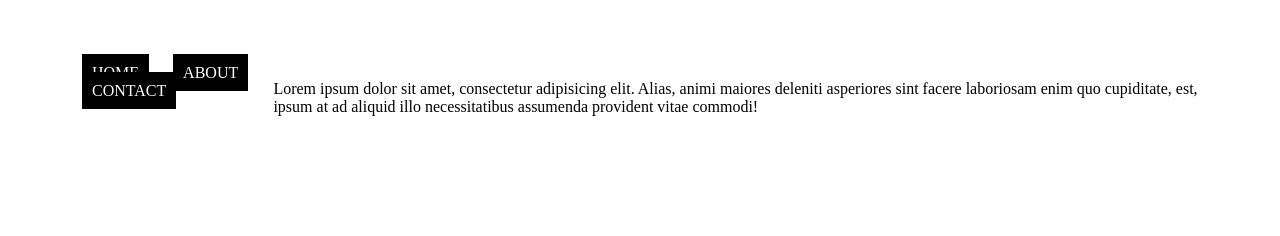
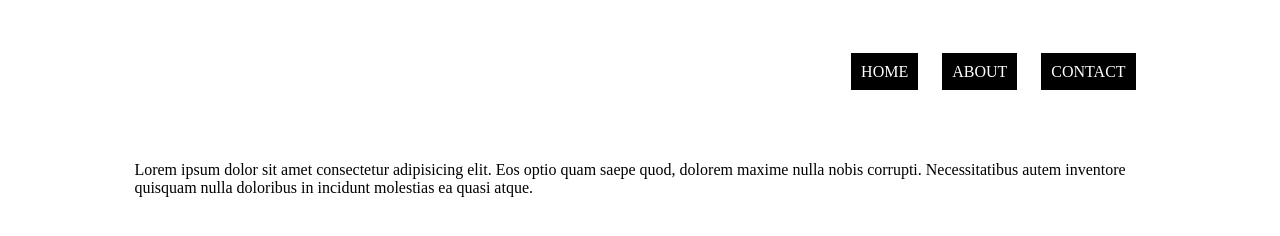
Before and after one commit to RSDuff/desn3035-a1, a plain HTML site: page index.html in a window 1280 px wide. Drawn offline with Linux system fonts and the light colour scheme.

Commit message:
Fixed issue with div header container

```diff
--- a/index.html
+++ b/index.html
@@ -10,17 +10,25 @@
 
 <body>
     <div class="container">
-        <div>
+        <header>
+            <div class = "headerContainer">
                 <nav class="header">
                     <a href="index.html" tag="_self">Home</a>
-                <a href="https://www.google.com/" tag="_self">About</a>
+                    <a href="About.html" tag="_self">About</a>
                     <a href="https://www.google.com/" tag="_self">Contact</a>
                 </nav>
             </div>
+        </header>
 
-        <div class="content">
-            <p>Lorem ipsum dolor sit amet, consectetur adipisicing elit. Alias, animi maiores deleniti asperiores sint facere laboriosam enim quo cupiditate, est, ipsum at ad aliquid illo necessitatibus assumenda provident vitae commodi!</p>
+        <main>
+            <div class="mainContainer">
+
+                <p>Lorem ipsum dolor sit amet consectetur adipisicing elit. Eos optio quam saepe quod, dolorem maxime nulla nobis corrupti. Necessitatibus autem inventore quisquam nulla doloribus in incidunt molestias ea quasi atque.</p>
             </div>
+        </main>
+
+
+
 
 
     </div>
--- a/style.css
+++ b/style.css
@@ -1,19 +1,21 @@
 .container{
     /* alignment stuff */
-    margin: 64px 64px 0px;
+    margin: 5% 10% 0px;
+}
+.headerContainer{
     display: flex;
-    /* flex-direction: column; */
-    justify-content: flex-end;
-
+    flex-direction: row;
+    justify-content: end;
+    margin-bottom: 5rem;
 }
 
 .header a{
+
     /* text stuff */
     background-color: black;
     justify-content: space-around;
-    flex-direction: row;
     flex-wrap: wrap;
-    width: 10vw;
+    /* width: 10vw; */
     height: 5vh;
     padding: 10px;
     margin: 10px;
@@ -28,11 +30,9 @@
 .header a:hover{
     color: rgb(248, 248, 76);
 }
-.content{
-    justify-content: start;
-    flex-direction: row;
+
+
+.main{
+    margin: 20px;
+
 }
-/*
-.header a:visited{
-    color: beige;
-} */
```
Lines whose indentation alone changed are shown as unchanged.
